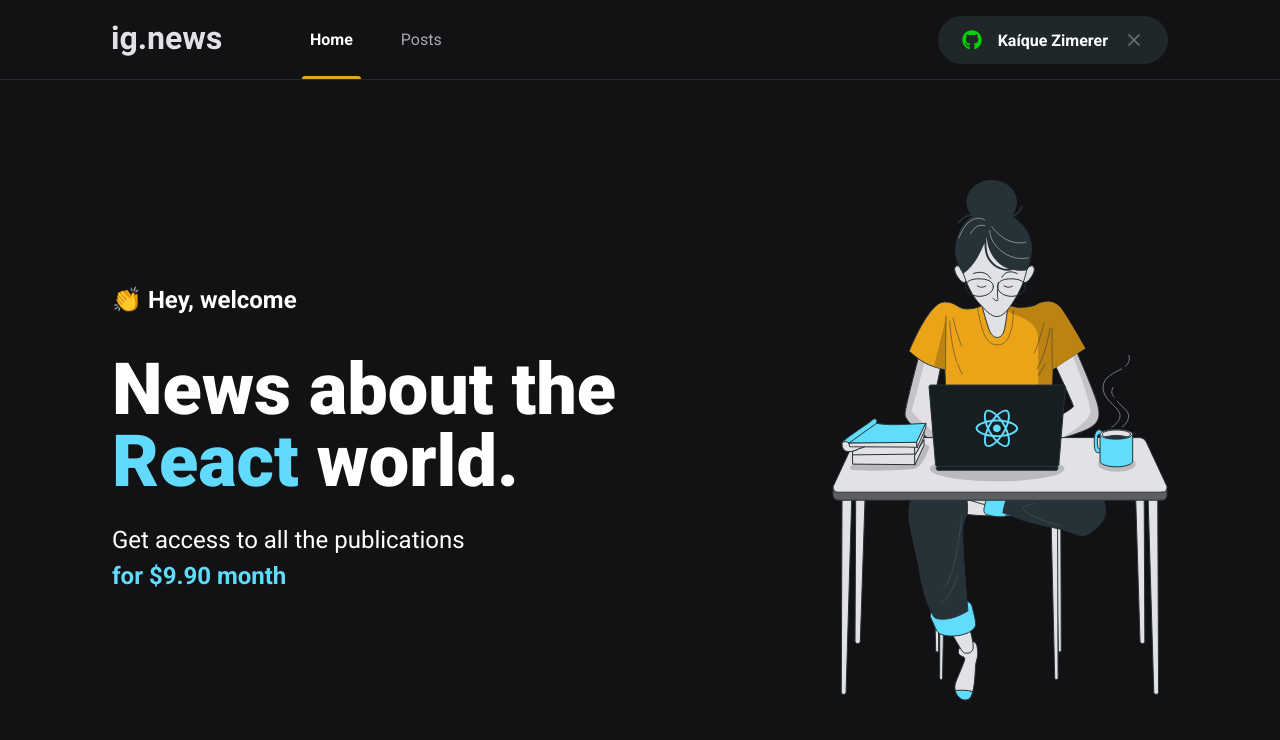
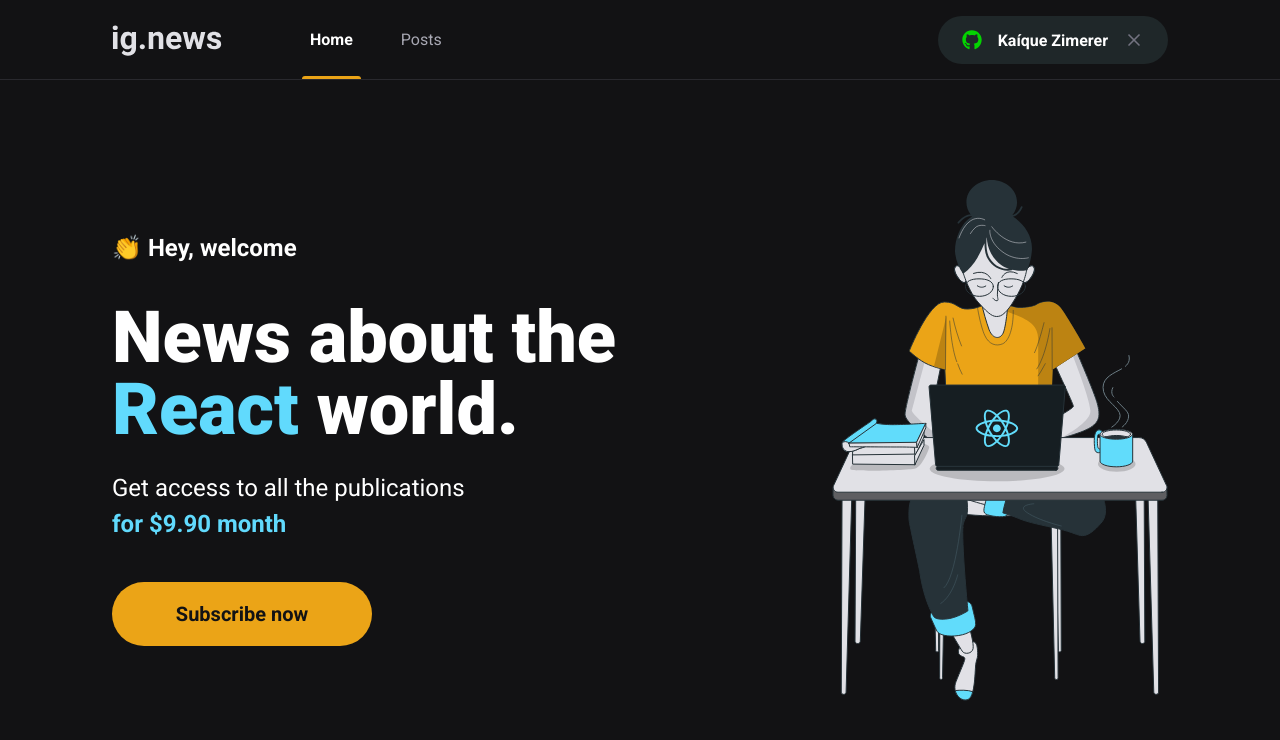
Before and after one commit to kaiquezimerer/ignite-reactjs-ignews, a Next.js app: page / in a window 1280 px wide. Shown: the top 740 px of the page. Built offline with nearby package versions, Linux system fonts and the light colour scheme.

Commit message:
Add SubscribeButton component + styles

```diff
--- /dev/null
+++ b/src/components/SubscribeButton/index.tsx
@@ -0,0 +1,12 @@
+import styles from './styles.module.scss';
+
+export function SubscribeButton() {
+  return (
+    <button
+      type="button"
+      className={styles.subscribeButton}
+    >
+      Subscribe now
+    </button>
+  );
+}
--- /dev/null
+++ b/src/components/SubscribeButton/styles.module.scss
@@ -0,0 +1,19 @@
+.subscribeButton {
+  width: 260px;
+  height: 4rem;
+  border: 0;
+  border-radius: 4rem;
+  background: var(--yellow-500);
+  color: var(--gray-900);
+  font-size: 1.25rem;
+  font-weight: bold;
+
+  display: flex;
+  align-items: center;
+  justify-content: center;
+  transition: filter 0.2s;
+
+  &:hover {
+    filter: brightness(0.8);
+  }
+}
--- a/src/pages/home.module.scss
+++ b/src/pages/home.module.scss
@@ -37,4 +37,8 @@
       font-weight: bold;
     }
   }
+
+  button {
+    margin-top: 2.5rem;
+  }
 }
--- a/src/pages/index.tsx
+++ b/src/pages/index.tsx
@@ -1,4 +1,6 @@
 import Head from 'next/head';
+
+import { SubscribeButton  } from '../components/SubscribeButton';
 
 import styles from './home.module.scss';
 
@@ -16,6 +18,7 @@
             Get access to all the publications <br />
             <span>for $9.90 month</span>
           </p>
+          <SubscribeButton />
         </section>
         <img src="/images/avatar.svg" alt="Girl coding" />
       </main>
```
